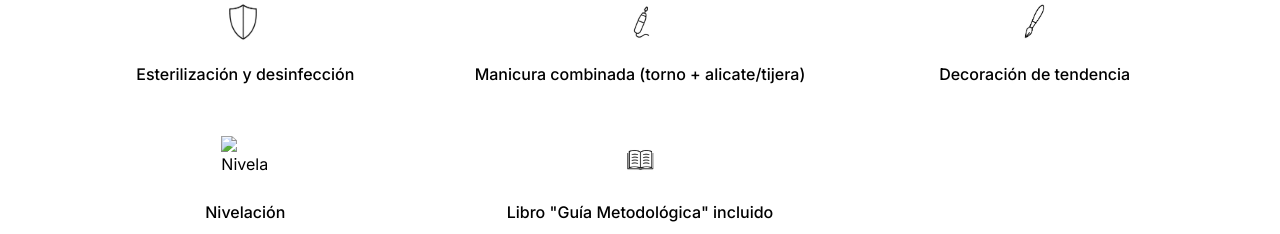
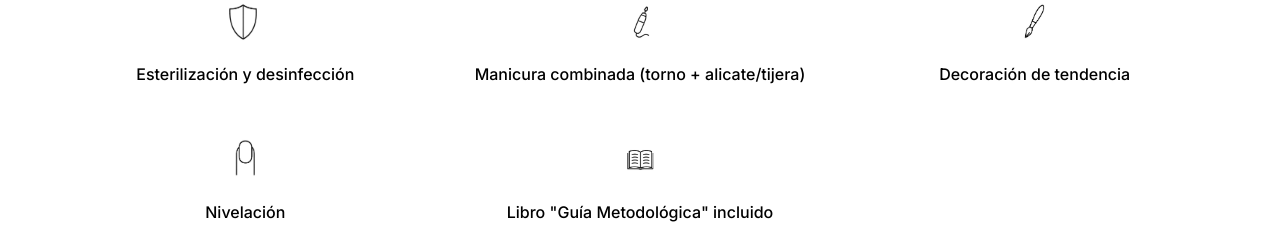
Before and after one commit to Julia-proj/Lii.lab, a website built with Vite: page index.html in a window 1280 px wide. Shown: the part 2760-2994 px from the top of the page. Built offline with nearby package versions, Linux system fonts and the light colour scheme; files whose address does not match are found by name.

Commit message:
Update index.html

```diff
--- a/index.html
+++ b/index.html
@@ -115,7 +115,7 @@
             <p>Decoración de tendencia</p>
           </div>
           <div class="aprendizaje-item">
-            <img src="/images/Nivelacion .jpg" alt="Nivelación" class="icon-img">
+            <img src="/images/Nivelación .jpg" alt="Nivelación" class="icon-img">
             <p>Nivelación</p>
           </div>
           <div class="aprendizaje-item">
```
